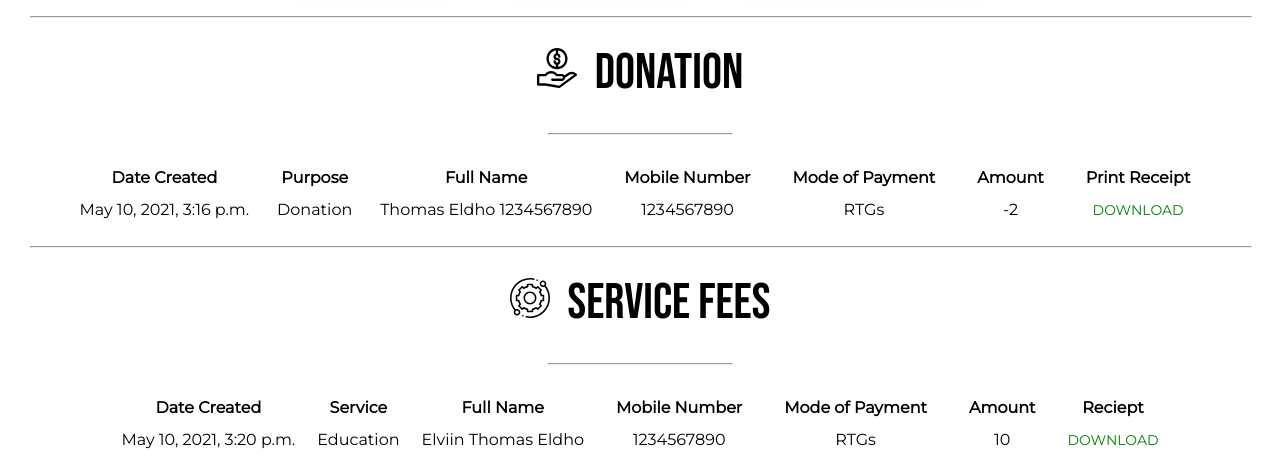
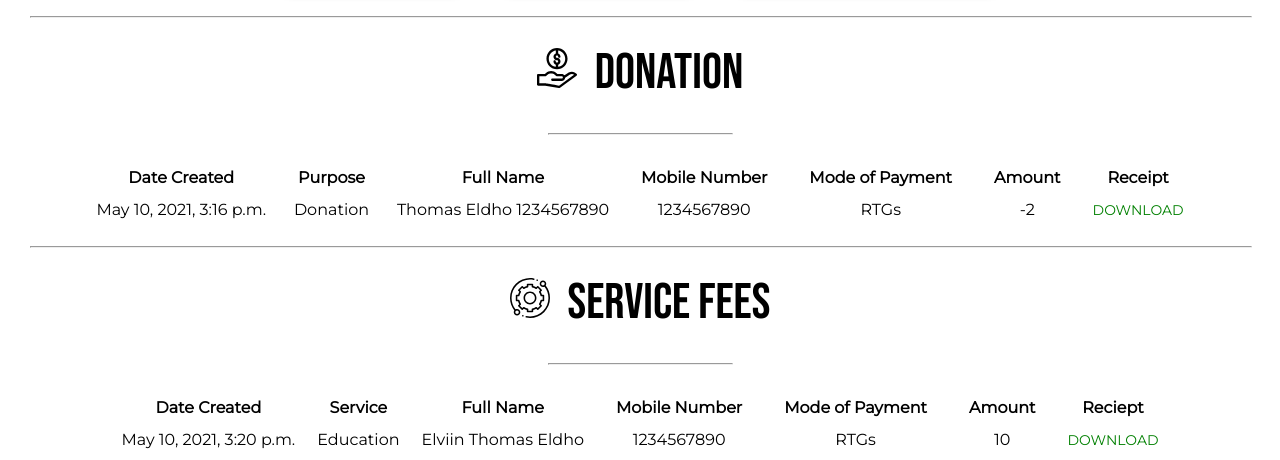
Before and after one commit to ElviinThomasEldho/social-vision-web, a Django app: page /associate/revenue/view/ in a window 1280 px wide. Shown: the part 647-1107 px from the top of the page. Run offline with Django 3.2, Linux system fonts and the light colour scheme; a user stored in the database is signed in; data comes from the database, SQL or seed files in the repository; both versions use the stored data as it was after the commit.

Commit message:
version 2.7 : revenue table label correction

```diff
--- a/templates/associate/viewRevenue.html
+++ b/templates/associate/viewRevenue.html
@@ -43,7 +43,7 @@
                 <th>Mobile Number</th>
                 <th>Mode of Payment</th>
                 <th>Amount</th>
-                <th>Print Receipt</th>
+                <th>Receipt</th>
             </thead>
             <tbody>
                 {% for rev in revenue %}
```
Also changed, not shown: db.sqlite3.
